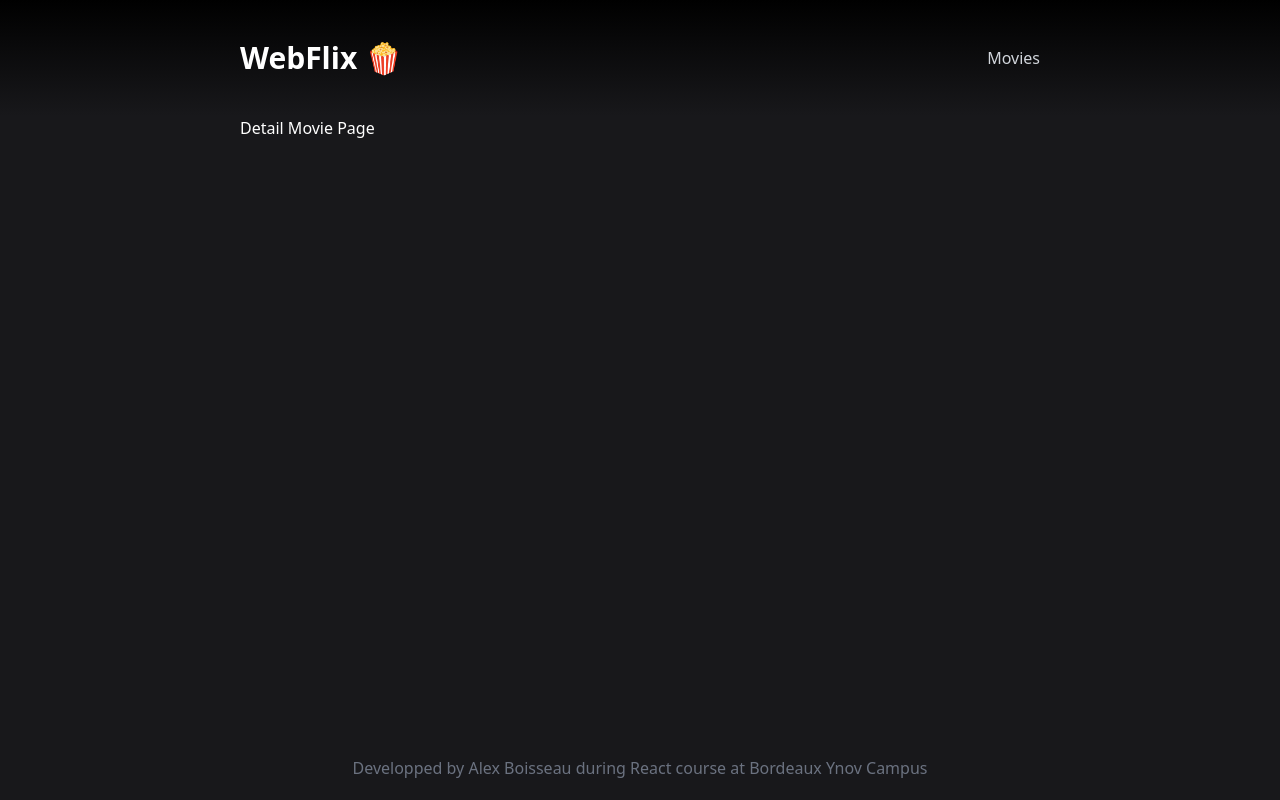
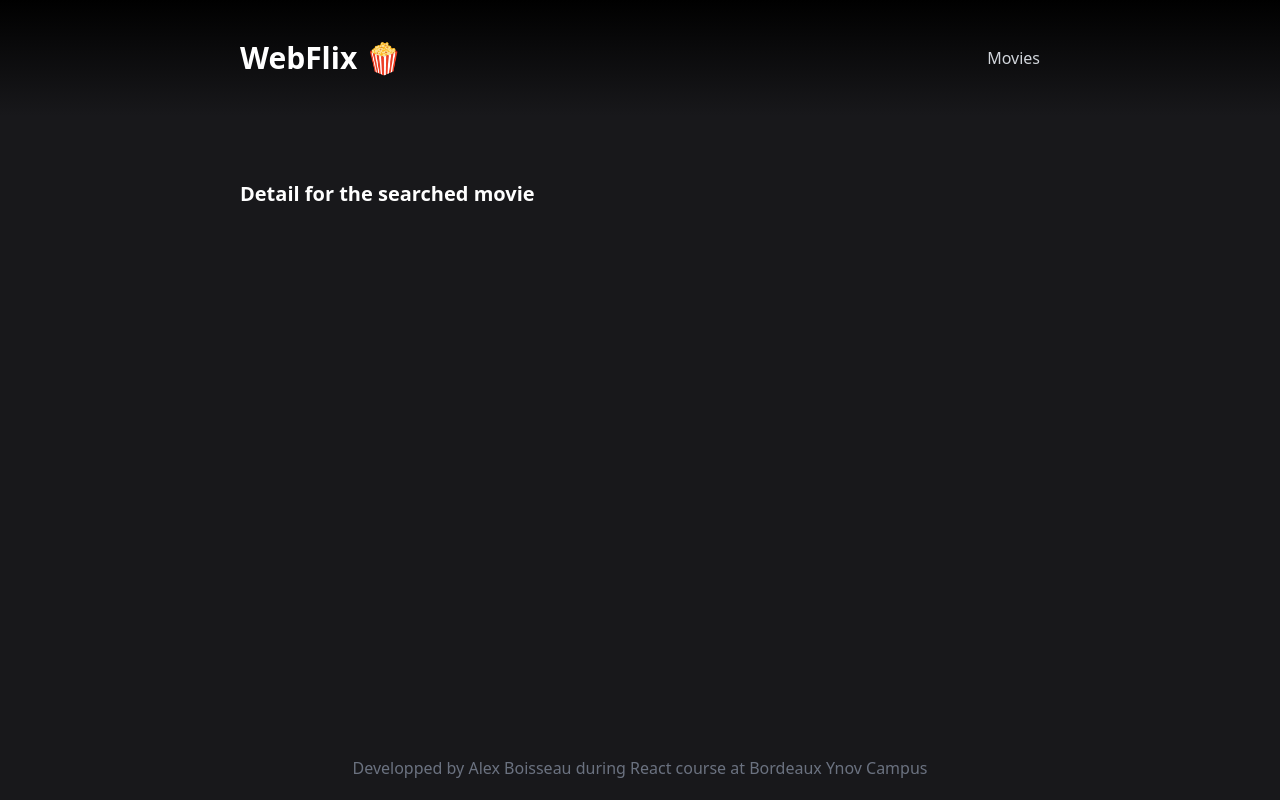
Before and after one commit to alexboisseau/webflix, a React (Create React App) app: page /movies/335787 in a window 1280 px wide. Built offline with nearby package versions, Linux system fonts and the light colour scheme.

Commit message:
feat(app): create pages folder for all pages (of course)

```diff
--- a/src/App.tsx
+++ b/src/App.tsx
@@ -2,7 +2,9 @@ import { FC } from 'react';
 import { BrowserRouter, Route, Routes } from 'react-router-dom';
 import Footer from './components/Footer/Footer';
 import Header from './components/Header/Header';
-import Home from './components/Home/Home';
+import Home from './Pages/Home';
+import MovieDetail from './Pages/MovieDetail';
+import Movies from './Pages/Movies';
 
 const App: FC = () => {
   return (
@@ -13,11 +15,8 @@ const App: FC = () => {
           <div className="2xl:px-86 xl:px-60 lg:px-40 md:px-28 sm:px-20 px-5">
             <Routes>
               <Route path="/" element={<Home />} />
-              <Route path="/movies" element={<div>Movies Page 📽</div>} />
-              <Route
-                path="/movies/:id"
-                element={<div>Detail Movie Page</div>}
-              />
+              <Route path="/movies" element={<Movies />} />
+              <Route path="/movies/:id" element={<MovieDetail />} />
             </Routes>
           </div>
         </div>
--- /dev/null
+++ b/src/Pages/MovieDetail.tsx
@@ -0,0 +1,11 @@
+import { FC } from 'react';
+
+const MovieDetail: FC = () => {
+  return (
+    <div className="xl:mt-16 lg:mt-12 mt-6">
+      <h1 className="font-bold text-xl">Detail for the searched movie</h1>
+    </div>
+  );
+};
+
+export default MovieDetail;
--- /dev/null
+++ b/src/Pages/Movies.tsx
@@ -0,0 +1,14 @@
+import { FC } from 'react';
+
+const Movies: FC = () => {
+  return (
+    <div className="xl:mt-16 lg:mt-12 mt-6">
+      <h1 className="font-bold text-xl">Find the movie that you search</h1>
+
+      {/* Search Bar */}
+      {/* Movies List */}
+    </div>
+  );
+};
+
+export default Movies;
```
Also changed, not shown: src/Pages/Home.tsx (renamed from src/components/Home/Home.tsx).
